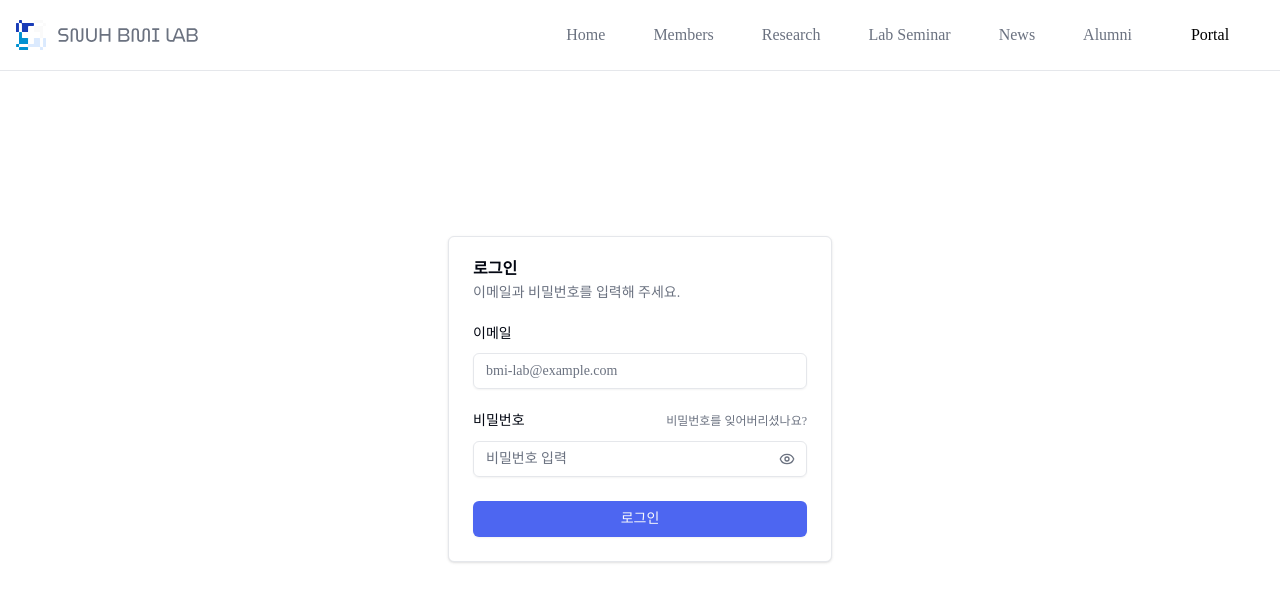
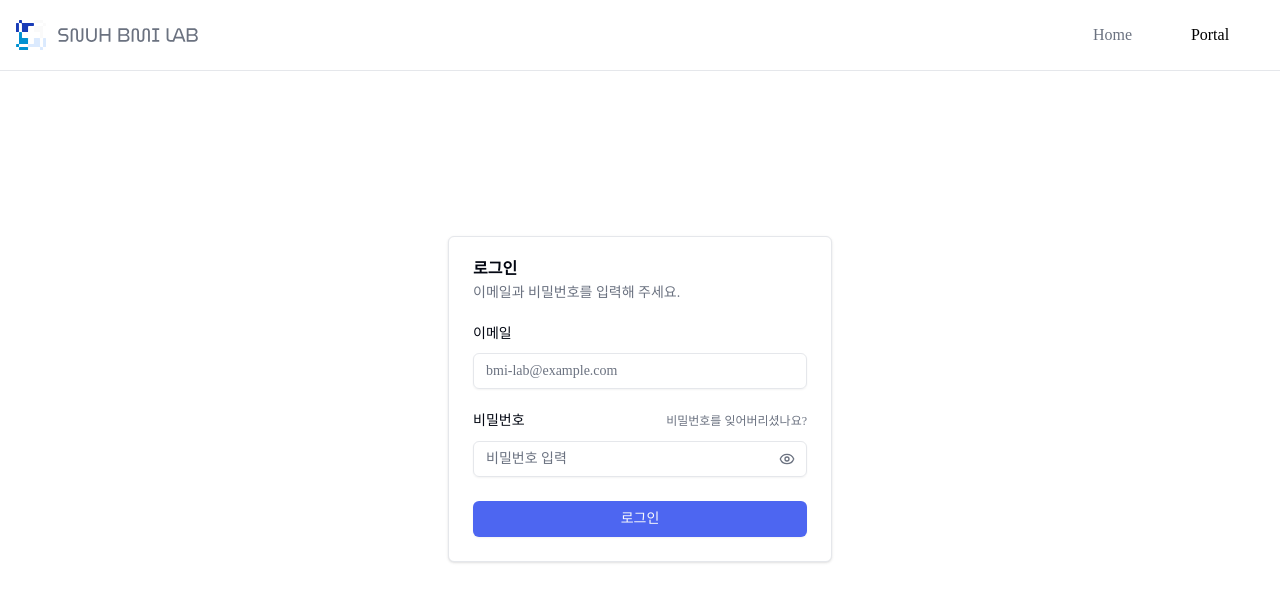
Before and after one commit to SNUH-BMI-LAB-Web-Project/snuh-bmilab-web-client, a Next.js app: page /login in a window 1280 px wide. Shown: the top 602 px of the page. Built offline with nearby package versions, Linux system fonts and the light colour scheme; a web font is replaced by a local one.

Commit message:
feat: 헤더 내 구현 안된 네비아이템 삭제

```diff
--- a/src/components/app-header.tsx
+++ b/src/components/app-header.tsx
@@ -12,11 +12,11 @@ interface NavItem {
 
 const navItems: NavItem[] = [
   { name: 'Home', link: '/' },
-  { name: 'Members', link: '/members' },
-  { name: 'Research', link: '/research' },
-  { name: 'Lab Seminar', link: '/lab-seminar' },
-  { name: 'News', link: '/news' },
-  { name: 'Alumni', link: '/alumni' },
+  // { name: 'Members', link: '/members' },
+  // { name: 'Research', link: '/research' },
+  // { name: 'Lab Seminar', link: '/lab-seminar' },
+  // { name: 'News', link: '/news' },
+  // { name: 'Alumni', link: '/alumni' },
 ];
 
 export default function AppHeader() {
```
